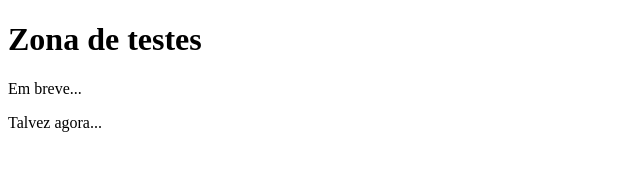
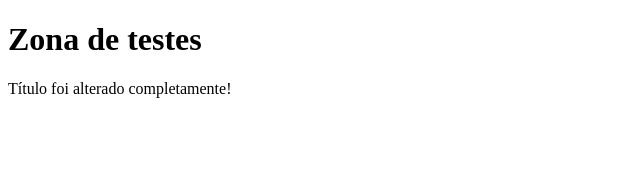
Before and after one commit to BrunoFontouraIF/Repositorio-Teste, a plain HTML site: page index.html in a window 1280 px wide. Shown: the whole page, without its empty margins (0-640 px from the left). Drawn offline with Linux system fonts and the light colour scheme.

Commit message:
Terceiro commit
Alterações no titulo e body

```diff
--- a/index.html
+++ b/index.html
@@ -3,11 +3,10 @@
 <head>
     <meta charset="UTF-8">
     <meta name="viewport" content="width=device-width, initial-scale=1.0">
-    <title>Document</title>
+    <title>Repositorio Teste</title>
 </head>
 <body>
     <h1>Zona de testes</h1>
-    <p>Em breve...</p>
-    <p>Talvez agora...</p>
+    <p>Título foi alterado completamente!</p>
 </body>
 </html>
```
